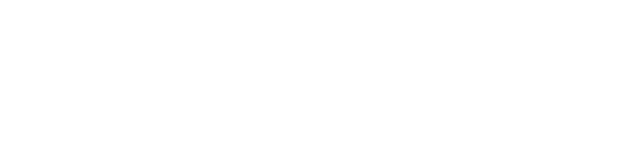
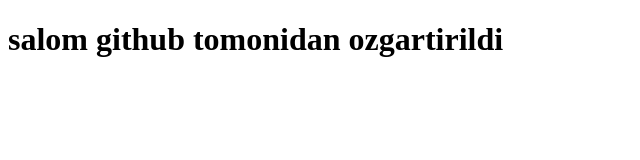
Before and after one commit to gopheruz/Javascript-tutorial, a plain HTML site: page javascprit/1-dars/idex.html in a window 1280 px wide. Shown: the whole page, without its empty margins (0-640 px from the left). Drawn offline with Linux system fonts and the light colour scheme.

Commit message:
Update idex.html

```diff
--- a/javascprit/1-dars/idex.html
+++ b/javascprit/1-dars/idex.html
@@ -6,7 +6,7 @@
     <link rel="stylesheet" href="">
 </head>
 <body>
-
+    <h1>salom github tomonidan ozgartirildi</h1>
 
   <script>
 
```
